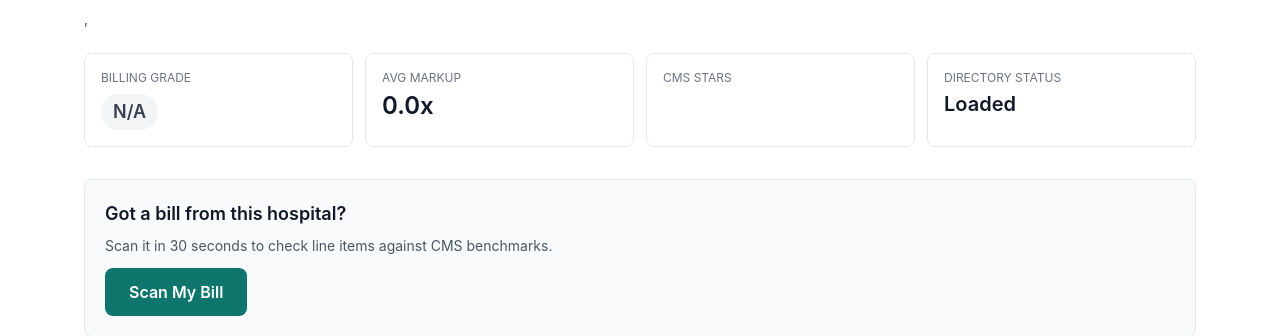
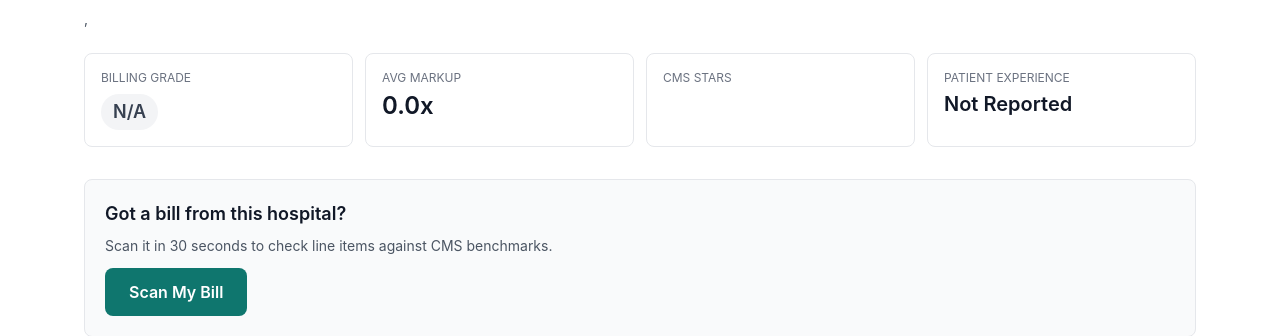
Before and after one commit to nitantbhartia/Medbill, a FastAPI app: template templates/hospitals_detail.html in a window 1280 px wide. Shown: the part 112-448 px from the top of the page. Run offline with FastAPI, Linux system fonts and the light colour scheme; the template is opened without the code that fills it, so the values that code supplies are empty; some libraries are stand-ins or nearby versions.

Commit message:
Replace directory status fallback with patient experience message

```diff
--- a/templates/hospitals_detail.html
+++ b/templates/hospitals_detail.html
@@ -101,8 +101,8 @@
             <div class="text-xs text-gray-500 uppercase">Hospital Type</div>
             <div class="text-xl font-semibold mt-1">{{ data.hospital.hospital_type }}</div>
             {% else %}
-            <div class="text-xs text-gray-500 uppercase">Directory Status</div>
-            <div class="text-xl font-semibold mt-1">Loaded</div>
+            <div class="text-xs text-gray-500 uppercase">Patient Experience</div>
+            <div class="text-xl font-semibold mt-1">Not Reported</div>
             {% endif %}
         </div>
     </div>
```
Also changed, not shown: tests/test_hospital_pages.py (+26 -0 lines).
